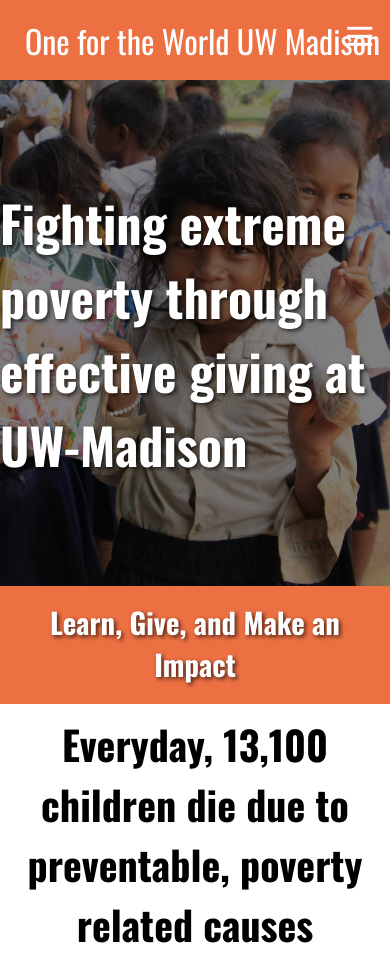
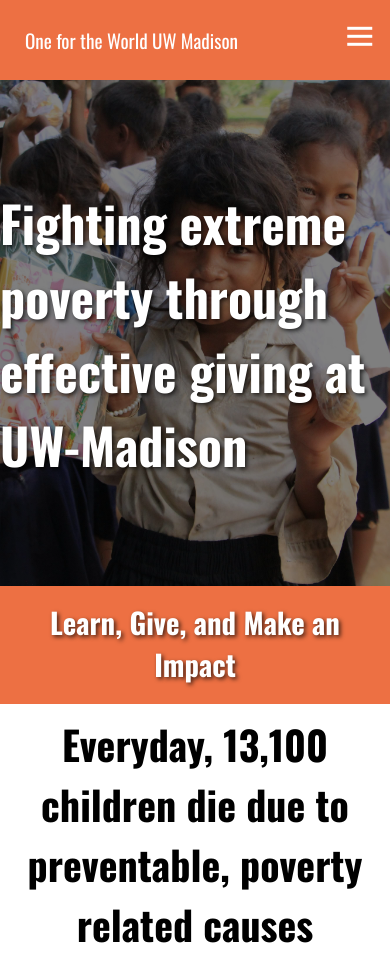
Before and after one commit to onefortheworlduw/onefortheworlduw.github.io, a website: page index.html in a window 390 px wide. Shown: the top 957 px of the page. Drawn offline with nearby package versions, Linux system fonts and the light colour scheme; a web font is replaced by a local one.

Commit message:
fixed media query

```diff
--- a/contact.css
+++ b/contact.css
@@ -125,11 +125,11 @@
         transition: all 0.5s ease;
         height: 70vh;
         z-index: -1;
-        background:#ED7043;
+        background: #ED7043;
     }
 
     .navbar__menu.active {
-        background:#ED7043;
+        background: #ED7043;
         top: 100%;
         opacity: 1;
         transition: all 0.5s ease;
@@ -138,9 +138,18 @@
         font-size: 1.6rem;
     }
 
+    /* --- UPDATED SECTION START --- */
     #navbar__logo {
         padding-left: 25px;
+        font-size: 1.2rem;       /* Reduces text size for mobile */
+        max-width: 70%;          /* Prevents text from reaching the hamburger icon */
+        white-space: nowrap;     /* Forces text to stay on one line */
+        overflow: hidden;        /* Hides text that overflows the container */
+        text-overflow: ellipsis; /* Adds "..." if the name is still too long */
+        display: block;          /* Ensures max-width works correctly */
+        align-self: center;      /* Vertically centers the logo */
     }
+    /* --- UPDATED SECTION END --- */
 
     .navbar__toggle .bar {
         width: 25px;
@@ -166,6 +175,7 @@
         top: 20%;
         right: 5%;
         transform: translate(5%, 20%);
+        cursor: pointer; /* Good practice for clickability */
     }
 
     .navbar__btn {
--- a/events.css
+++ b/events.css
@@ -126,11 +126,11 @@
         transition: all 0.5s ease;
         height: 70vh;
         z-index: -1;
-        background:#ED7043;
+        background: #ED7043;
     }
 
     .navbar__menu.active {
-        background:#ED7043;
+        background: #ED7043;
         top: 100%;
         opacity: 1;
         transition: all 0.5s ease;
@@ -139,9 +139,18 @@
         font-size: 1.6rem;
     }
 
+    /* --- UPDATED SECTION START --- */
     #navbar__logo {
         padding-left: 25px;
+        font-size: 1.2rem;       /* Reduces text size for mobile */
+        max-width: 70%;          /* Prevents text from reaching the hamburger icon */
+        white-space: nowrap;     /* Forces text to stay on one line */
+        overflow: hidden;        /* Hides text that overflows the container */
+        text-overflow: ellipsis; /* Adds "..." if the name is still too long */
+        display: block;          /* Ensures max-width works correctly */
+        align-self: center;      /* Vertically centers the logo */
     }
+    /* --- UPDATED SECTION END --- */
 
     .navbar__toggle .bar {
         width: 25px;
@@ -167,6 +176,7 @@
         top: 20%;
         right: 5%;
         transform: translate(5%, 20%);
+        cursor: pointer; /* Good practice for clickability */
     }
 
     .navbar__btn {
--- a/involve.css
+++ b/involve.css
@@ -125,11 +125,11 @@
         transition: all 0.5s ease;
         height: 70vh;
         z-index: -1;
-        background:#ED7043;
+        background: #ED7043;
     }
 
     .navbar__menu.active {
-        background:#ED7043;
+        background: #ED7043;
         top: 100%;
         opacity: 1;
         transition: all 0.5s ease;
@@ -138,9 +138,18 @@
         font-size: 1.6rem;
     }
 
+    /* --- UPDATED SECTION START --- */
     #navbar__logo {
         padding-left: 25px;
+        font-size: 1.2rem;       /* Reduces text size for mobile */
+        max-width: 70%;          /* Prevents text from reaching the hamburger icon */
+        white-space: nowrap;     /* Forces text to stay on one line */
+        overflow: hidden;        /* Hides text that overflows the container */
+        text-overflow: ellipsis; /* Adds "..." if the name is still too long */
+        display: block;          /* Ensures max-width works correctly */
+        align-self: center;      /* Vertically centers the logo */
     }
+    /* --- UPDATED SECTION END --- */
 
     .navbar__toggle .bar {
         width: 25px;
@@ -166,6 +175,7 @@
         top: 20%;
         right: 5%;
         transform: translate(5%, 20%);
+        cursor: pointer; /* Good practice for clickability */
     }
 
     .navbar__btn {
--- a/photos.css
+++ b/photos.css
@@ -126,11 +126,11 @@
         transition: all 0.5s ease;
         height: 70vh;
         z-index: -1;
-        background:#ED7043;
+        background: #ED7043;
     }
 
     .navbar__menu.active {
-        background:#ED7043;
+        background: #ED7043;
         top: 100%;
         opacity: 1;
         transition: all 0.5s ease;
@@ -139,9 +139,18 @@
         font-size: 1.6rem;
     }
 
+    /* --- UPDATED SECTION START --- */
     #navbar__logo {
         padding-left: 25px;
+        font-size: 1.2rem;       /* Reduces text size for mobile */
+        max-width: 70%;          /* Prevents text from reaching the hamburger icon */
+        white-space: nowrap;     /* Forces text to stay on one line */
+        overflow: hidden;        /* Hides text that overflows the container */
+        text-overflow: ellipsis; /* Adds "..." if the name is still too long */
+        display: block;          /* Ensures max-width works correctly */
+        align-self: center;      /* Vertically centers the logo */
     }
+    /* --- UPDATED SECTION END --- */
 
     .navbar__toggle .bar {
         width: 25px;
@@ -167,6 +176,7 @@
         top: 20%;
         right: 5%;
         transform: translate(5%, 20%);
+        cursor: pointer; /* Good practice for clickability */
     }
 
     .navbar__btn {
--- a/styles.css
+++ b/styles.css
@@ -126,11 +126,11 @@
         transition: all 0.5s ease;
         height: 70vh;
         z-index: -1;
-        background:#ED7043;
+        background: #ED7043;
     }
 
     .navbar__menu.active {
-        background:#ED7043;
+        background: #ED7043;
         top: 100%;
         opacity: 1;
         transition: all 0.5s ease;
@@ -139,9 +139,18 @@
         font-size: 1.6rem;
     }
 
+    /* --- UPDATED SECTION START --- */
     #navbar__logo {
         padding-left: 25px;
+        font-size: 1.2rem;       /* Reduces text size for mobile */
+        max-width: 70%;          /* Prevents text from reaching the hamburger icon */
+        white-space: nowrap;     /* Forces text to stay on one line */
+        overflow: hidden;        /* Hides text that overflows the container */
+        text-overflow: ellipsis; /* Adds "..." if the name is still too long */
+        display: block;          /* Ensures max-width works correctly */
+        align-self: center;      /* Vertically centers the logo */
     }
+    /* --- UPDATED SECTION END --- */
 
     .navbar__toggle .bar {
         width: 25px;
@@ -167,6 +176,7 @@
         top: 20%;
         right: 5%;
         transform: translate(5%, 20%);
+        cursor: pointer; /* Good practice for clickability */
     }
 
     .navbar__btn {
```
